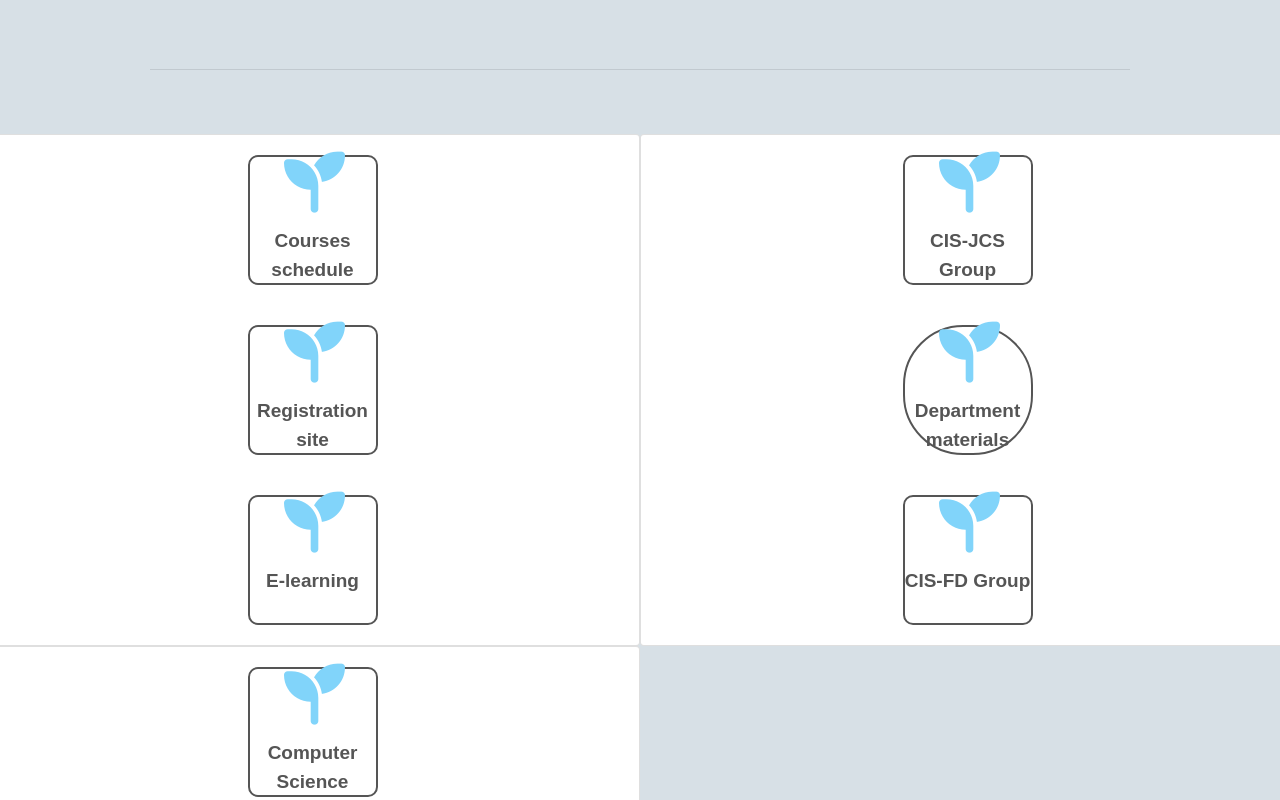
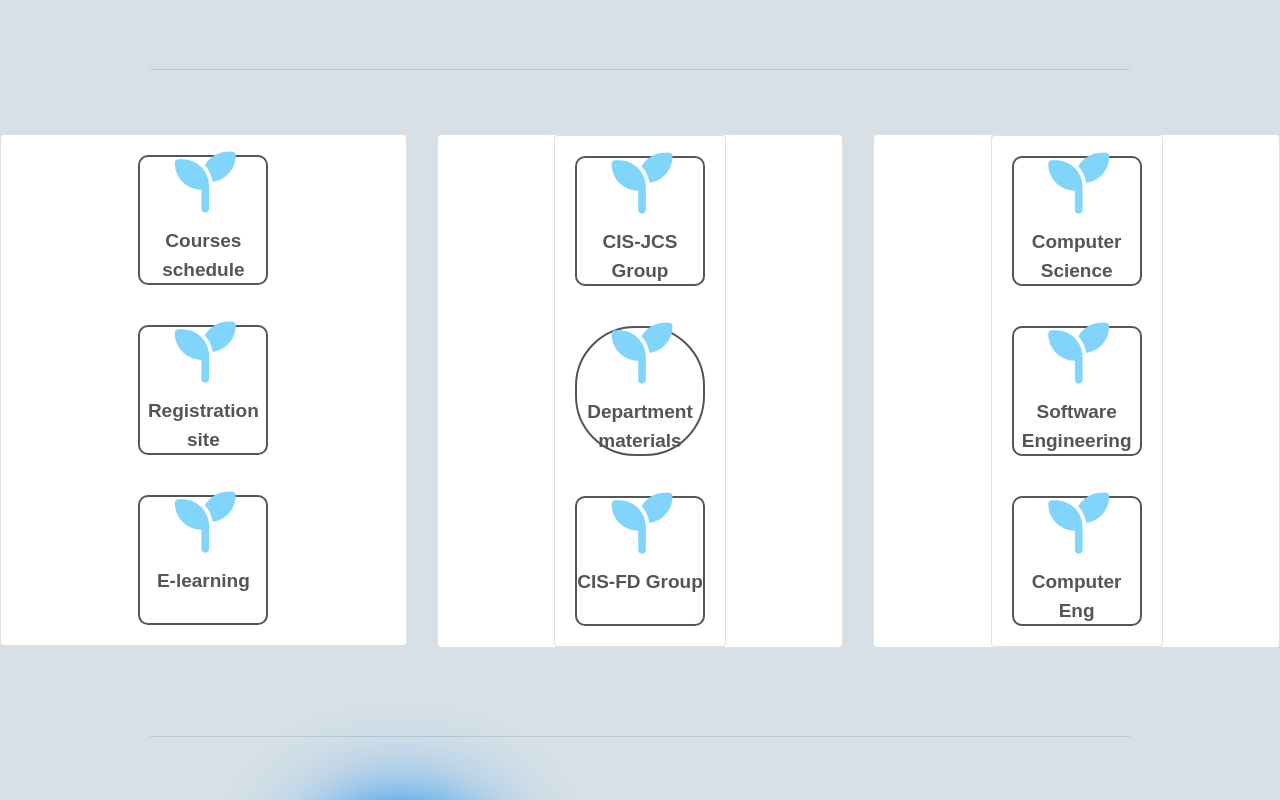
Before and after one commit to isam1998/meinlieben-mahYmaa, a plain HTML site: page index.html in a window 1280 px wide. Shown: the part 360-1160 px from the top of the page. Drawn offline with nearby package versions, Linux system fonts and the light colour scheme.

Commit message:
Add files via upload

```diff
--- a/index.html
+++ b/index.html
@@ -58,24 +58,27 @@
 
 
 
-<div class="row row-cols-1 row-cols-md-2 g-4">
+<div class="row row-cols-3 row-cols-md-3 g-4">
 
-<div class="card">
 
+ <div class="col">
+    <div class="card">
  <div class="internal"><i class="fas fa-seedling"></i><a class="at" href="https://services.just.edu.jo/courseschedule/" target="_plank" >Courses schedule</a></div>
  <div class="internal"> <i class="fas fa-seedling"></i> <a href="https://services.just.edu.jo/sturegistration/Login.aspx?cookieCheck=true "target="_blank" >Registration site</a>
 </div>
  <div class="internal"><i class="fas fa-seedling"></i><a href="https://learn.ejust.org/first/login/index.php"target="_blank" >E-learning </a></div>
-</div>
+</div></div>
 
-
+ <div class="col">
+    <div class="card">
 <div class="card">
  <div class="internal"><i class="fas fa-seedling"></i><a href="https://www.facebook.com/groups/1818865808414729" >CIS-JCS Group </a></div>
  <div class="internal2"><i class="fas fa-seedling" style="border-radius: 70px;"></i><a href="https://relaxed-meitner-b59387.netlify.app/">Department materials</a></div>
   <div class="internal"><i class="fas fa-seedling"></i><a href="https://www.facebook.com/groups/feeed.back.group" >CIS-FD Group</a></div>
-</div>
+</div></div></div>
 
-
+ <div class="col">
+    <div class="card">
 <div class="card">
  <div class="internal"><i class="fas fa-seedling"></i><a href="https://www.facebook.com/groups/1624161904315641"  class="aaa">Computer Science</a></div>
  <div class="internal"> <i class="fas fa-seedling"></i> <a href="https://www.facebook.com/groups/softwarian"  class="aaa">Software Engineering </a>
@@ -85,9 +88,9 @@
 </div>
 
 </div>
+ </div></div>
+
  </div>
-
-
 
 
 <br><br><br><hr style="width: 980px; "><br><br><br>
```
